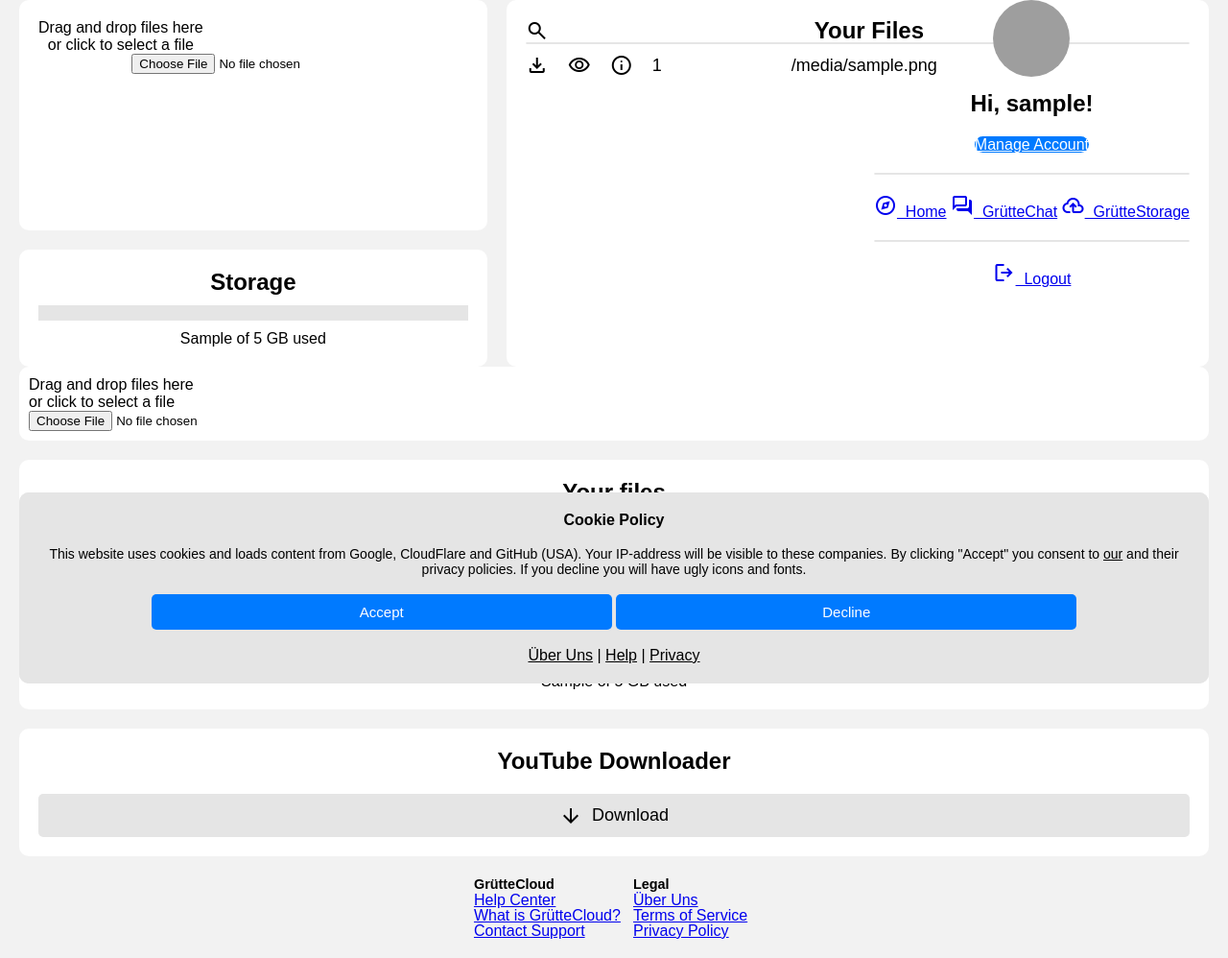
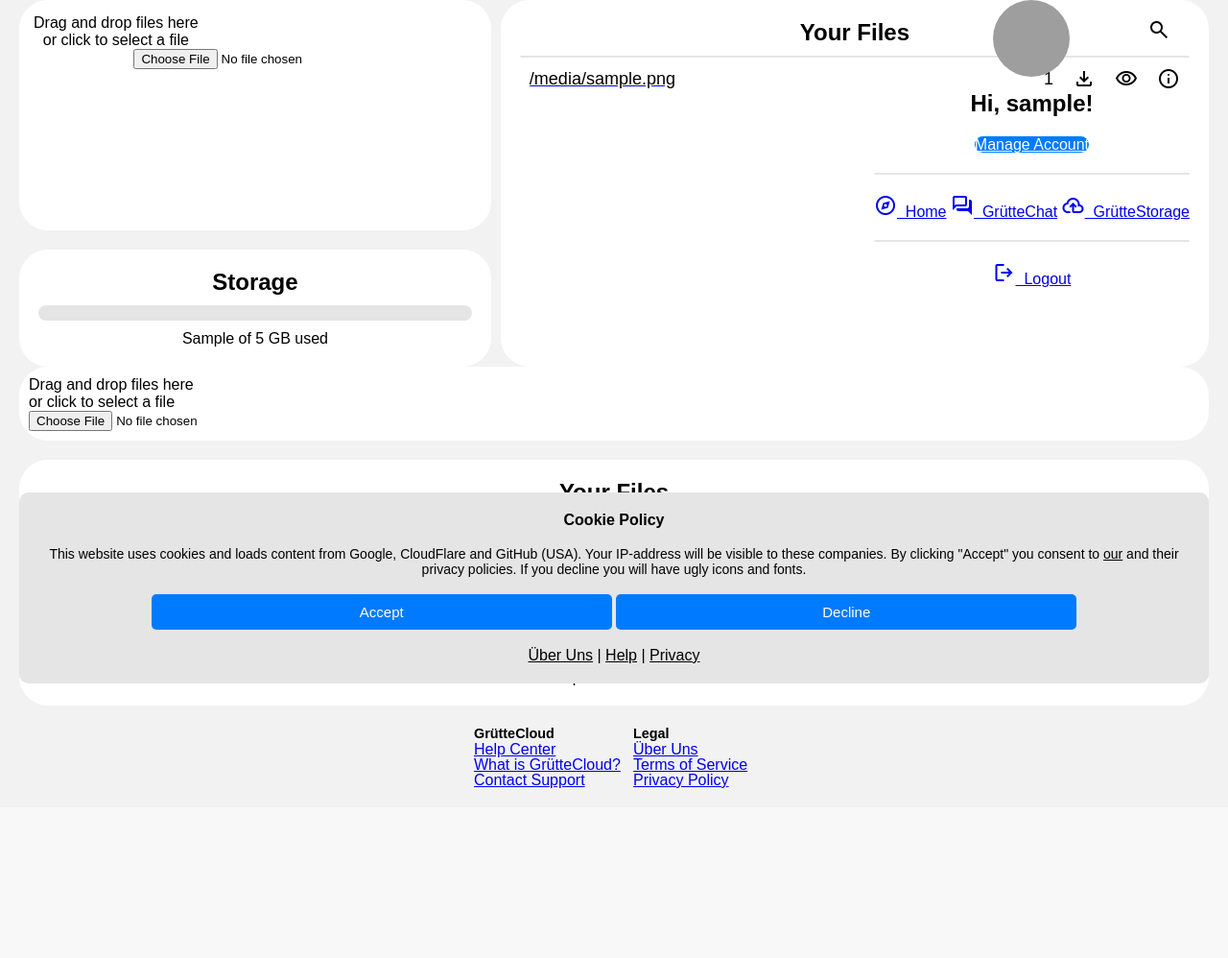
Before and after one commit to xelemir/GruetteCloud, a Python web app: template templates/storage.html in a window 1280 px wide. Shown: the part 68-1066 px from the top of the page at 96% size. After the commit the page ends 889 px from the top, so only its background shows below. Run offline with Jinja, Linux system fonts and the light colour scheme; the template is opened without the code that fills it: most values are stand-ins (such as "Sample title", 1, 10 or a date in 2020); grey boxes are pictures that could not be loaded.

Commit message:
changers

```diff
--- a/templates/storage.html
+++ b/templates/storage.html
@@ -64,13 +64,13 @@
     <div class="desktop-only">
         <div style="flex-direction: row; display: flex; width: 100%;">
             <div style="width: 40%; text-align: center; margin-left: 0; margin-right: 10px; align-content: center;">
-                <div class="wrapping-tile" style="height: 30vh; padding: 20px;">
-                    <label for="file-input" class="drop-area" ondrop="dropHandler(event);" ondragover="dragOverHandler(event);" onclick="selectFile()" style="display: flex;" id="drop-area">
+                <div class="wrapping-tile" style="height: 30vh; padding: 15px; border-radius: 30px;">
+                    <label for="file-input" class="drop-area" ondrop="dropHandler(event);" ondragover="dragOverHandler(event);" onclick="selectFile()" style="display: flex; border-radius: 20px;" id="drop-area">
                         <p>Drag and drop files here<br>or click to select a file</p>
                     </label>
                     <input id="file-input" type="file" onchange="handleFile(this.files)">
-                    <p class="drop-area-style" id="uploading-message" style="display: none; color: var(--yellow)"><i class="fa fa-spinner fa-spin" style="margin-right: 10px;"></i> Uploading</p>
-                    <p class="drop-area-style" id="upload-confirmed" style="display: none; color: var(--green)">File uploaded successfully!</p>
+                    <p class="drop-area-style" id="uploading-message" style="display: none; color: var(--yellow);"><i class="fa fa-spinner fa-spin" style="margin-right: 10px;"></i> Uploading</p>
+                    <p class="drop-area-style" id="upload-confirmed" style="display: none; color: var(--green);">File uploaded successfully!</p>
                 </div>
                 <!--<div class="spaced-tile"></div>
                 <div class="wrapping-tile" style="padding: 20px; text-align: center;">
@@ -81,13 +81,13 @@
                     </a>
                 </div>-->
                 <div class="spaced-tile"></div>
-                <div class="wrapping-tile" style="padding: 20px;">
+                <div class="wrapping-tile" style="padding: 20px; border-radius: 30px;">
                     <h2 align="center" style="margin-bottom: 10px;">Storage</h2>
                     <div>
                         <div style="display: flex; align-items: center;">
                             <div style="flex-grow: 1;">
-                                <div class="progress-bar" style="background-color: var(--secondary-color); height: 1em; margin-top: 0px;">
-                                    <div class="progress-bar-fill" style="width: {{ size_percentage }}%;"></div>
+                                <div class="progress-bar" style="background-color: var(--secondary-color); height: 1em; margin-top: 0px; border-radius: 30px;">
+                                    <div class="progress-bar-fill" style="width: {{ size_percentage }}%; border-radius: 30px;"></div>
                                 </div>
                             </div>
                         </div>
@@ -95,18 +95,26 @@
                     </div>
                 </div>
             </div>
-            <div class="wrapping-tile" style="width: 60%; margin: 0 auto; margin-right: 0; margin-left: 10px; padding: 20px;">
-                <div style="display: flex; align-items: center; justify-content: center;">
-                    <button class="button-gray" style="padding: 0; margin: 0; display: flex; align-items: center; justify-content: center; background-color: var(--background-tile-color);" onclick="toggleSearchBar()">
-                        <span class="white-button-blue-on-hover material-symbols-outlined">search</span>
-                    </button>
-                    <div style="flex: 1; position: relative;">
-                        <h2 style="position: absolute; top: 50%; left: 50%; transform: translate(-50%, -50%);">Your Files</h2>
+            <div class="wrapping-tile" style="width: 60%; padding: 20px; border-radius: 30px;">
+                <h2 align="center" style="margin-bottom: 10px;">Your Files</h2>
+                <div id="openSearchButton" style="background-color: var(--background-color); z-index: 1;">
+                    <div style="width: 40px; height: 40px; position: absolute; right: 52px; margin-top: -47px; border-radius: 20px; text-align: center; display: flex; align-items: center; justify-content: center; cursor: pointer;">
+                        <span class="material-symbols-outlined" title="Search">search</span>
                     </div>
                 </div>
 
+                <div id="file-search-input-div" style="display: none;">
+                    <input id="file-search-input" class="message-input" type="text" placeholder="Search files" autocomplete="off" style="font-size: 1em; width: 100%; padding-left: 20px; height: 55px; width: 100%; background-color: var(--background-tile-color); border-style: solid; border-radius: 30px; border-width: 2px; border-color: var(--secondary-color); color: var(--text-color); box-shadow: 6px 6px 12px rgba(0, 0, 0, 0.4);">
+                    <div style="position: absolute; right: 48px; margin-top: -47px; display: flex; align-items: center; justify-content: center; gap: 5px;">
+                        <button name="send" class="send-button" style="width: 40px; height: 40px; border-radius: 20px; margin: 0; padding: 5px; text-align: center; display: flex; align-items: center; justify-content: center;">
+                            <span class="material-symbols-outlined">search</span>
+                        </button>
+                        <div id="closeSearchButton" class="send-button" style="width: 40px; height: 40px; border-radius: 20px; margin: 0; padding: 5px; text-align: center; display: flex; align-items: center; justify-content: center; background-color: var(--red);">
+                            <span class="material-symbols-outlined">close</span>
+                        </div>
+                    </div>
+                </div>
 
-                <input type="text" id="file-search-input" placeholder="Search Files..." class="settings-input" style="margin-left: 0; display: none; margin-top: 10px; margin-bottom: 10px;">
                 <div class="file-list">
                     {% if not files %}
                         <div class="no-files">
@@ -116,20 +124,21 @@
                     {% for file in files %}
                         <hr style="border: 1px solid var(--secondary-color); border-radius: 5px;">
                         <div class="search-item file-search-item" style="display: flex; align-items: center; margin-top: 10px; margin-bottom: 10px; border: none; border-radius: 5px; cursor: text;">
+                            <a href="/file/{{ file["link"] }}" style="margin-left: 10px; flex-grow: 1; text-align: left;">
+                                <div>
+                                    <p class="filename" style="text-overflow: ellipsis; overflow: hidden; white-space: nowrap; color: var(--text-color); font-size: 18px; text-decoration: none; display: flex; align-items: center; justify-content: left;">{{ file["filename"] }}</p>
+                                </div>
+                            </a>
+                            <div style="margin-left: 20px; width: 125px; text-align: right; margin-right: 20px;">
+                                <p style="text-overflow: ellipsis; overflow: hidden; white-space: nowrap; color: var(--text-color); font-size: 18px; text-decoration: none; display: flex; align-items: center; justify-content: right;">{{ file["size"] }}</p>
+                            </div>
                             <a href="/open/{{ file["link"] }}/download" title="Download" style="text-decoration: none; color: var(--text-color);"><span class="white-button-blue-on-hover material-symbols-outlined" style="display: flex; align-items: center; justify-content: center;">download</span></a>
                             {% if file["type"] != "youtube" %}
                                 <a href="/open/{{ file["link"] }}/preview" title="Preview" style="margin-left: 20px; text-decoration: none; color: var(--text-color);"><span class="white-button-blue-on-hover material-symbols-outlined" style="display: flex; align-items: center; justify-content: center;">visibility</span></a>
                             {% else %}
                                 <a href="{{ file["youtube_link"] }}" title="Watch on YouTube" style="margin-left: 20px; text-decoration: none; color: var(--text-color);"><span class="logout material-symbols-outlined" style="display: flex; align-items: center; justify-content: center;">youtube_activity</span></a>
                             {% endif %}
-                            <a href="/file/{{ file["link"] }}" title="More Info" style="margin-left: 20px; text-decoration: none; color: var(--text-color);"><span class="white-button-blue-on-hover material-symbols-outlined" style="{% if file["type"] == "shared" %}color: var(--green); {% endif %}display: flex; align-items: center; justify-content: center;">info</span></a>
-
-                            <div class="text-offcutter" style="margin-left: 20px; width: 125px; text-align: left;">
-                                <p class="text-offcutter" style="color: var(--text-color); font-size: 18px; text-decoration: none; display: flex; align-items: center; justify-content: left;">{{ file["size"] }}</p>
-                            </div>
-                            <div class="text-offcutter" style="margin-left: 20px; flex-grow: 1; text-align: left;">
-                                <p class="filename text-offcutter" style="color: var(--text-color); font-size: 18px; text-decoration: none; display: flex; align-items: center; justify-content: left;">{{ file["filename"] }}</p>
-                            </div>
+                            <a href="/file/{{ file["link"] }}" title="More Info" style="margin-right: 10px; margin-left: 20px; text-decoration: none; color: var(--text-color);"><span class="white-button-blue-on-hover material-symbols-outlined" style="{% if file["type"] == "shared" %}color: var(--green); {% endif %}display: flex; align-items: center; justify-content: center;">info</span></a>
                         </div>
                     {% endfor %}
                 </div>
@@ -137,17 +146,17 @@
         </div>
     </div>
     <div class="mobile-only">
-        <div class="wrapping-tile">
-            <label for="file-input" class="drop-area" ondrop="dropHandler(event);" ondragover="dragOverHandler(event);" onclick="selectFile()" style="display: flex;" id="drop-area">
+        <div class="wrapping-tile" style="border-radius: 30px;">
+            <label for="file-input" class="drop-area" ondrop="dropHandler(event);" ondragover="dragOverHandler(event);" onclick="selectFile()" style="display: flex; border-radius: 20px;" id="drop-area">
                 <p>Drag and drop files here<br>or click to select a file</p>
             </label>
             <input id="file-input" type="file" onchange="handleFile(this.files)">
-            <p class="drop-area-style" id="mobile-uploading-message" style="display: none; color: var(--yellow)"><i class="fa fa-spinner fa-spin" style="margin-right: 10px;"></i> Uploading</p>
-            <p class="drop-area-style" id="mobile-upload-confirmed" style="display: none; color: var(--green)">File uploaded successfully!</p>
+            <p class="drop-area-style" id="mobile-uploading-message" style="display: none; color: var(--yellow);"><i class="fa fa-spinner fa-spin" style="margin-right: 10px;"></i> Uploading</p>
+            <p class="drop-area-style" id="mobile-upload-confirmed" style="display: none; color: var(--green);">File uploaded successfully!</p>
         </div>
         <div class="spaced-tile"></div>
-        <div class="wrapping-tile" style="margin-bottom: 10px; padding: 20px;">
-            <h2 align="center">Your files</h2>
+        <div class="wrapping-tile" style="margin-bottom: 10px; padding: 20px; border-radius: 30px;">
+            <h2 align="center">Your Files</h2>
             {% if not files %}
                 <div class="inner-tile" style="height: 100%">
                     <div class="no-files">
@@ -157,43 +166,37 @@
             {% endif %}
             <div class="file-list">
                 {% for file in files %}
-                    <div style="display: flex; align-items: center; margin-bottom: 5px; background-color: var(--secondary-color); border: none; border-radius: 5px; cursor: text;">
-                        <button class="button-gray text-offcutter" style="flex-grow: 1; text-align: left; margin-right: 10px; padding-right: 5px;">
-                            <a href="/open/{{ file["link"] }}/download" style="color: var(--text-color); text-decoration: none; display: flex; align-items: center;" title="Download">
-                                <span style="color: var(--text-color); font-size: 18px; text-overflow: ellipsis; overflow: hidden; white-space: nowrap;">{{ file["filename"] }}</span>
+
+
+                    <hr style="border: 1px solid var(--secondary-color); border-radius: 5px;">
+                        <div class="search-item file-search-item" style="display: flex; align-items: center; margin-top: 10px; margin-bottom: 10px; border: none; border-radius: 5px; cursor: text;">
+                            <a href="/file/{{ file["link"] }}" style="margin-left: 10px; flex-grow: 1; text-align: left;">
+                                <div class="text-offcutter">
+                                    <p class="filename" style="text-overflow: ellipsis; overflow: hidden; white-space: nowrap; display: flex; color: var(--text-color); font-size: 18px; text-decoration: none; align-items: center; justify-content: left;">{{ file["filename"] }}</p>
+                                </div>
                             </a>
-                        </button>
-                        <button class="button-gray" style="height: 45px; width: 60px;{% if file["type"] == "shared" %} background-color: var(--green);{% elif file["type"] == "youtube" %} background-color: var(--red);{% endif %}">
-                            <a href="/file/{{ file["link"] }}" style="color: var(--text-color); display: flex; align-items: center; justify-content: center;">
-                                <span class="material-symbols-outlined">info</span>
-                            </a>
-                        </button>
-                    </div>
+                            <a href="/file/{{ file["link"] }}" title="More Info" style="margin-right: 10px; margin-left: 20px; text-decoration: none; color: var(--text-color);"><span class="white-button-blue-on-hover material-symbols-outlined" style="{% if file["type"] == "shared" %}color: var(--green); {% endif %}display: flex; align-items: center; justify-content: center;">info</span></a>
+                        </div>
+
+
+
+
                 {% endfor %}
             </div>
         </div>
         <div class="spaced-tile"></div>
-        <div class="wrapping-tile" style="padding: 20px;">
+        <div class="wrapping-tile" style="padding: 20px; border-radius: 30px;">
             <h2 align="center" style="margin-bottom: 10px;">Storage</h2>
             <div>
                 <div style="display: flex; align-items: center;">
                     <div style="flex-grow: 1;">
-                        <div class="progress-bar" style="background-color: var(--secondary-color); height: 1em; margin-top: 0px;">
-                            <div class="progress-bar-fill" style="width: {{ size_percentage }}%;"></div>
+                        <div class="progress-bar" style="background-color: var(--secondary-color); height: 1em; margin-top: 0px; border-radius: 30px;">
+                            <div class="progress-bar-fill" style="width: {{ size_percentage }}%; border-radius: 30px;"></div>
                         </div>
                     </div>
                 </div>
                 <p style="margin-top: 10px; text-align: center;">{{ size_formatted }} of 5 GB used</p>
             </div>
-        </div>
-        <div class="spaced-tile"></div>
-        <div class="wrapping-tile" style="padding: 20px; text-align: center;">
-            <h2 align="center" style="margin-bottom: 10px;">YouTube Downloader</h2>
-            <div class="spaced-tile"></div>
-            <a href="/youtube" class="button-gray" style="width: 100%; height: 45px; font-size: 18px; text-decoration: none; display: flex; align-items: center; justify-content: center;">
-                <span class="material-symbols-outlined">arrow_downward</span>
-                <span style="margin-left: 10px;">Download</span>
-            </a>
         </div>
     </div>
 
@@ -329,11 +332,25 @@
 
 <script>
     // Function to toggle the display of the search bar
-    function toggleSearchBar() {
-        const searchBar = document.getElementById('file-search-input');
-        searchBar.style.display = searchBar.style.display === 'none' ? 'block' : 'none';
-        handleFileSearch(); // Call the search function to update the file display
-    }
+    var searchForm = document.getElementById('file-search-input-div');
+    var openSearchButton = document.getElementById('openSearchButton');
+    var closeSearchButton = document.getElementById('closeSearchButton');
+
+    openSearchButton.addEventListener('click', function() {
+        if (searchForm.style.display === 'none') {
+            openSearchButton.style.display = 'none';
+            searchForm.style.display = 'block';
+            searchForm.focus();
+        } else {
+            searchForm.style.display = 'none';
+            openSearchButton.style.display = 'block';
+        }
+    });
+
+    closeSearchButton.addEventListener('click', function() {
+        searchForm.style.display = 'none';
+        openSearchButton.style.display = 'block';
+    });
 
     // Function to handle file search functionality
     function handleFileSearch() {
```
Also changed, not shown: templates/aichat.html (+9 -6 lines).
